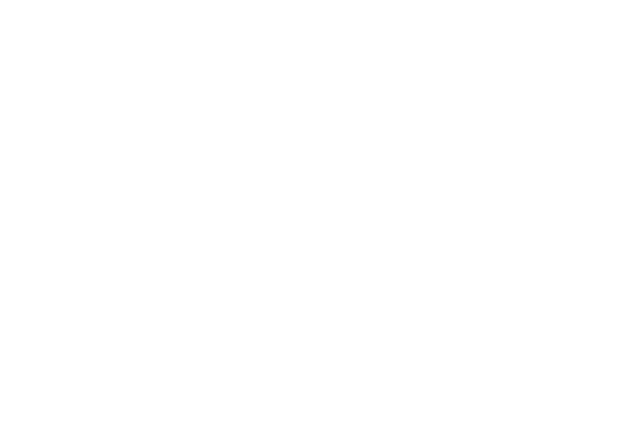
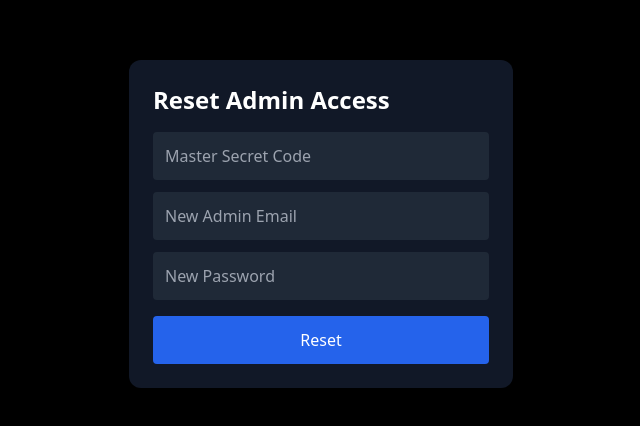
Before and after one commit to shakyasachyam-cloud/Web-Stories-CMS, a React (Vite) app in the folder frontend/: page /reset-admin in a window 1280 px wide. Before the commit this address had no page. Shown: the part 176-602 px from the top of the page, without its empty margins (319-959 px from the left). Built offline with nearby package versions, Linux system fonts and the light colour scheme.

Commit message:
first commit

```diff
--- a/frontend/src/App.jsx
+++ b/frontend/src/App.jsx
@@ -6,6 +6,7 @@
 import AdminPage from "./pages/AdminPage";
 import LoginPage from "./pages/LoginPage";
 import RegisterPage from "./pages/RegisterPage";
+import ResetAdminPage from "./pages/ResetAdminPage";
 
 import ProtectedRoute from "./components/ProtectedRoute";
 
@@ -20,6 +21,7 @@
         <Route path="/story/:id" element={<StoryPlayerPage />} />
         <Route path="/login" element={<LoginPage />} />
         <Route path="/register" element={<RegisterPage />} />
+        <Route path="/reset-admin" element={<ResetAdminPage />} />
 
         {/* ✅ ADMIN (PROTECTED) */}
         <Route
--- a/frontend/src/pages/LoginPage.jsx
+++ b/frontend/src/pages/LoginPage.jsx
@@ -1,6 +1,6 @@
 import React, { useState } from "react";
 import axios from "axios";
-import { useNavigate } from "react-router-dom";
+import { useNavigate, Link } from "react-router-dom";
 
 export default function LoginPage() {
   const navigate = useNavigate();
@@ -49,6 +49,13 @@
         <button className="w-full bg-blue-600 py-3 rounded hover:bg-blue-700">
           Login
         </button>
+
+        <Link
+          to="/reset-admin"
+          className="mt-3 block text-center text-blue-400 hover:underline text-sm"
+        >
+          Forgot email or password?
+        </Link>
       </form>
     </div>
   );
--- /dev/null
+++ b/frontend/src/pages/ResetAdminPage.jsx
@@ -0,0 +1,59 @@
+import React, { useState } from "react";
+import axios from "axios";
+
+export default function ResetAdminPage() {
+  const [secret, setSecret] = useState("");
+  const [email, setEmail] = useState("");
+  const [password, setPassword] = useState("");
+
+  const handleReset = async (e) => {
+    e.preventDefault();
+
+    try {
+      await axios.post("http://localhost:5000/api/auth/reset-admin", {
+        secret,
+        email,
+        password,
+      });
+
+      alert("Admin credentials reset successfully ✅");
+      window.location.href = "/login";
+    } catch (err) {
+      alert(err.response?.data?.message || "Reset failed ❌");
+    }
+  };
+
+  return (
+    <div className="h-screen flex items-center justify-center bg-black text-white">
+      <form className="bg-gray-900 p-6 rounded-xl w-96" onSubmit={handleReset}>
+        <h2 className="text-2xl font-semibold mb-4">Reset Admin Access</h2>
+
+        <input
+          type="text"
+          placeholder="Master Secret Code"
+          className="w-full mb-3 p-3 bg-gray-800 rounded"
+          onChange={(e) => setSecret(e.target.value)}
+          required
+        />
+
+        <input
+          type="email"
+          placeholder="New Admin Email"
+          className="w-full mb-3 p-3 bg-gray-800 rounded"
+          onChange={(e) => setEmail(e.target.value)}
+          required
+        />
+
+        <input
+          type="password"
+          placeholder="New Password"
+          className="w-full mb-4 p-3 bg-gray-800 rounded"
+          onChange={(e) => setPassword(e.target.value)}
+          required
+        />
+
+        <button className="w-full bg-blue-600 py-3 rounded">Reset</button>
+      </form>
+    </div>
+  );
+}
```
Also changed, not shown: 2 other files (tests, documents, lock files or other folders).
